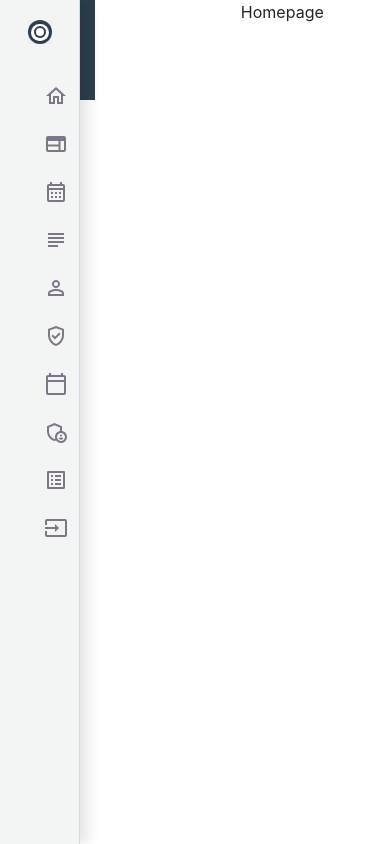
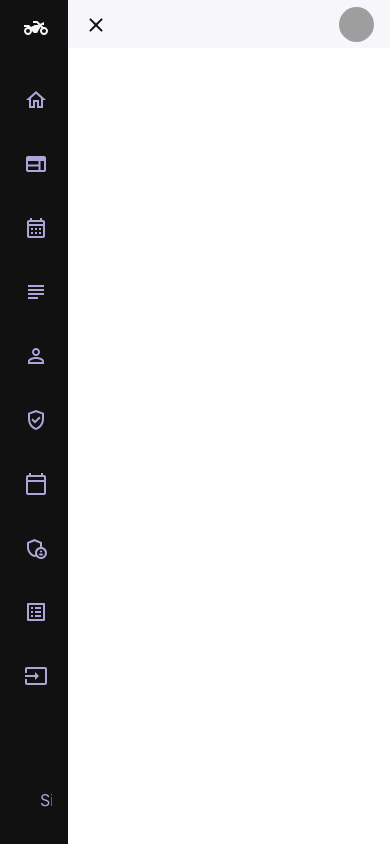
Before and after one commit to shahnawaz-pabon/awesome-react, a React (Create React App) app: page / in a window 390 px wide. Built offline with nearby package versions, Linux system fonts and the light colour scheme; grey boxes are pictures that could not be loaded.

Commit message:
sidebar responsive issue fixed with the navbar

```diff
--- a/src/App.css
+++ b/src/App.css
@@ -117,3 +117,180 @@
   background-color: #fff;
 }
 /* Sidebar toggle button ends */
+
+/* Navbar Styles */
+@import url("https://fonts.googleapis.com/css2?family=Nunito:wght@400;600;700&display=swap");
+
+:root {
+  --header-height: 3rem;
+  --nav-width: 68px;
+  --first-color: #111111;
+  --first-color-light: #afa5d9;
+  --white-color: #f7f6fb;
+  --body-font: "Nunito", sans-serif;
+  --normal-font-size: 1rem;
+  --z-fixed: 100;
+}
+
+.body-area {
+  position: relative;
+  margin: var(--header-height) 0 0 0;
+  padding: 0 1rem;
+  font-family: var(--body-font);
+  font-size: var(--normal-font-size);
+  transition: 0.5s;
+}
+
+.header {
+  width: 100%;
+  height: var(--header-height);
+  position: fixed;
+  top: 0;
+  left: 0;
+  display: flex;
+  align-items: center;
+  justify-content: space-between;
+  padding: 0 1rem;
+  background-color: var(--white-color);
+  z-index: var(--z-fixed);
+  transition: 0.5s;
+}
+
+.header_toggle {
+  color: var(--first-color);
+  font-size: 1.5rem;
+  cursor: pointer;
+}
+
+.header_img {
+  width: 35px;
+  height: 35px;
+  display: flex;
+  justify-content: center;
+  border-radius: 50%;
+  overflow: hidden;
+}
+
+.header_img img {
+  width: 40px;
+}
+
+.l-navbar {
+  position: fixed;
+  top: 0;
+  left: -30%;
+  width: var(--nav-width);
+  height: 100vh;
+  background-color: var(--first-color);
+  padding: 0.5rem 1rem 0 0;
+  transition: 0.5s;
+  z-index: var(--z-fixed);
+}
+
+.nav {
+  height: 100%;
+  display: flex;
+  flex-direction: column;
+  justify-content: space-between;
+  overflow: hidden;
+}
+
+.nav_logo,
+.nav_link {
+  display: grid;
+  grid-template-columns: max-content max-content;
+  align-items: center;
+  column-gap: 1rem;
+  padding: 0.5rem 0 0.5rem 1.5rem;
+  text-decoration: none;
+}
+
+.nav_logo {
+  margin-bottom: 2rem;
+}
+
+.nav_logo-icon {
+  font-size: 1.25rem;
+  color: var(--white-color);
+}
+
+.nav_logo-name {
+  color: var(--white-color);
+  font-weight: 700;
+}
+
+.nav_link {
+  position: relative;
+  color: var(--first-color-light);
+  margin-bottom: 1.5rem;
+  transition: 0.3s;
+}
+
+.nav_link:hover {
+  color: var(--white-color);
+}
+
+.nav_icon {
+  font-size: 1.25rem;
+}
+
+.show {
+  left: 0;
+}
+
+.body-pd {
+  transition: 0.5s;
+  padding-left: calc(var(--nav-width) + 1rem);
+}
+
+.active {
+  color: var(--white-color);
+}
+
+.active::before {
+  content: "";
+  position: absolute;
+  left: 0;
+  width: 2px;
+  height: 32px;
+  background-color: var(--white-color);
+}
+
+.height-100 {
+  height: 100vh;
+}
+
+@media screen and (min-width: 768px) {
+  .body-area {
+    margin: calc(var(--header-height) + 1rem) 0 0 0;
+    padding-left: calc(var(--nav-width) + 2rem);
+  }
+
+  .header {
+    height: calc(var(--header-height) + 1rem);
+    padding: 0 2rem 0 calc(var(--nav-width) + 2rem);
+  }
+
+  .header_img {
+    width: 40px;
+    height: 40px;
+  }
+
+  .header_img img {
+    width: 45px;
+  }
+
+  .l-navbar {
+    left: 0;
+    padding: 1rem 1rem 0 0;
+  }
+
+  .show {
+    width: calc(var(--nav-width) + 156px);
+  }
+
+  .body-pd {
+    padding-left: calc(var(--nav-width) + 188px);
+  }
+}
+/* Navbar Styles */
--- a/src/App.js
+++ b/src/App.js
@@ -1,14 +1,18 @@
 import { Routes, Route } from "react-router-dom";
-import { DynamicItem, Sidebar, dummyData } from "./components";
+import { DynamicItem, dummyData } from "./components";
+import Sidebar from "./components/sidebar/Sidebar";
 import "./App.css";
 import { NavigationBar } from "./components/navbar/Navbar";
+import { useState } from "react";
 
 function App() {
+  const [showNav, setShowNav] = useState(true);
+
   return (
-    <div id="main">
-      <NavigationBar />
-      <Sidebar>
-        <Routes>
+    <div className={`body-area${showNav ? " body-pd" : ""}`}>
+      <NavigationBar showNav={showNav} setShowNav={setShowNav} />
+      <Sidebar showNav={showNav} />
+      {/* <Routes>
           <Route path="/" element={<DynamicItem page="homepage" />} />
           {dummyData &&
             dummyData.map((item, index) => (
@@ -18,8 +22,8 @@ function App() {
                 element={<DynamicItem page={item.name} />}
               />
             ))}
-        </Routes>
-      </Sidebar>
+        </Routes> */}
+      {/* </Sidebar> */}
     </div>
   );
 }
--- a/src/components/index.jsx
+++ b/src/components/index.jsx
@@ -1,5 +1,5 @@
-export { default as Sidebar } from "./sidebar";
-export { default as SidebarItems } from "./sidebar/SidebarItems";
+// export { default as Sidebar } from "./sidebar";
+export { default as Sidebar } from "./sidebar/Sidebar";
 export { default as DynamicItem } from "./routes/[item]";
 
 export { SIDEBAR_DATA as dummyData } from "./Data";
--- a/src/components/navbar/Navbar.jsx
+++ b/src/components/navbar/Navbar.jsx
@@ -1,25 +1,30 @@
 import React from "react";
 import { Nav, Navbar, Form, FormControl } from "react-bootstrap";
 import styled from "styled-components";
-import { Styles } from "./NavbarStyles";
-export const NavigationBar = () => (
-  <Styles>
-    <Navbar expand="lg">
-      <Navbar.Brand href="/">Tutorial</Navbar.Brand>
-      <Navbar.Toggle aria-controls="basic-navbar-nav" />
-      <Form className="form-center">
-        <FormControl type="text" placeholder="Search" className="" />
-      </Form>
-      <Navbar.Collapse id="basic-navbar-nav">
-        <Nav className="ml-auto">
-          <Nav.Item>
-            <Nav.Link href="/">Home</Nav.Link>
-          </Nav.Item>
-          <Nav.Item>
-            <Nav.Link href="/about">About</Nav.Link>
-          </Nav.Item>
-        </Nav>
-      </Navbar.Collapse>
-    </Navbar>
-  </Styles>
-);
+// import { Styles } from "./NavbarStyles";
+import CloseRoundedIcon from "@mui/icons-material/CloseRounded";
+import WidgetsRoundedIcon from "@mui/icons-material/WidgetsRounded";
+
+export const NavigationBar = ({ showNav, setShowNav }) => {
+  const handleClick = () => {
+    setShowNav(!showNav);
+  };
+
+  return (
+    <header className={`header${showNav ? " body-pd" : ""}`}>
+      <div className="header_toggle">
+        {showNav ? (
+          <CloseRoundedIcon onClick={handleClick} />
+        ) : (
+          <WidgetsRoundedIcon onClick={handleClick} />
+        )}
+      </div>
+      <div className="header_img">
+        <img
+          src="https://avatars.githubusercontent.com/u/10698930?v=4"
+          alt="Pabon"
+        />
+      </div>
+    </header>
+  );
+};
--- a/src/components/navbar/NavbarStyles.js
+++ /dev/null
@@ -1,27 +0,0 @@
-import styled from "styled-components";
-
-export const Styles = styled.div`
-  .navbar {
-    background-color: #2c3e50;
-  }
-  a,
-  .navbar-nav,
-  .navbar-light .nav-link {
-    color: #f3f4f4;
-    &:hover {
-      color: white;
-    }
-  }
-  .navbar-brand {
-    font-size: 1.4em;
-    color: #f3f4f4;
-    &:hover {
-      color: white;
-    }
-  }
-  .form-center {
-    position: absolute !important;
-    left: 25%;
-    right: 25%;
-  }
-`;
--- /dev/null
+++ b/src/components/sidebar/Sidebar.jsx
@@ -0,0 +1,68 @@
+import React, { useState } from "react";
+import { Link } from "react-router-dom";
+// import {
+//   ItemsList,
+//   ItemContainer,
+//   ItemWrapper,
+//   ItemName,
+// } from "./SidebarStyles";
+import TwoWheelerIcon from "@mui/icons-material/TwoWheeler";
+
+import { dummyData } from "..";
+
+const Sidebar = ({ displaySidebar, showNav }) => {
+  const [activeItem, setActiveItem] = useState(0);
+
+  return (
+    <div className={`l-navbar${showNav ? " show" : ""}`}>
+      <nav className="nav">
+        <div>
+          <a href="#" target="_blank" className="nav_logo">
+            {/* <i className="bi bi-alexa nav_logo-icon" />{" "} */}
+            <TwoWheelerIcon className="nav_logo-icon" />{" "}
+            <span className="nav_logo-name">Pabon</span>
+          </a>
+          <div className="nav_list">
+            {dummyData &&
+              dummyData.map((itemData, index) => (
+                <a
+                  key={index}
+                  onClick={() => setActiveItem(itemData.id)}
+                  className="nav_link"
+                  href={itemData.path}
+                  // className={itemData.id === activeItem ? "active" : ""}
+                >
+                  {itemData.icon}
+                  <span className="nav_name">{itemData.name}</span>
+                </a>
+              ))}
+          </div>
+        </div>
+        <a href="https://cluemediator.com" target="_blank" className="nav_link">
+          <i className="bi bi-box-arrow-left nav_icon" />
+          <span className="nav_name">SignOut</span>
+        </a>
+      </nav>
+    </div>
+    // <ItemsList>
+    //   {dummyData.map((itemData, index) => (
+    //     <ItemContainer
+    //       key={index}
+    //       onClick={() => setActiveItem(itemData.id)}
+    //       className={itemData.id === activeItem ? "active" : ""}
+    //     >
+    //       <Link to={itemData.path}>
+    //         <ItemWrapper>
+    //           {itemData.icon}
+    //           <ItemName displaySidebar={displaySidebar}>
+    //             {itemData.name}
+    //           </ItemName>
+    //         </ItemWrapper>
+    //       </Link>
+    //     </ItemContainer>
+    //   ))}
+    // </ItemsList>
+  );
+};
+
+export default Sidebar;
--- a/src/components/sidebar/SidebarItems.jsx
+++ /dev/null
@@ -1,37 +0,0 @@
-import React, { useState } from "react";
-import { Link } from "react-router-dom";
-import {
-  ItemsList,
-  ItemContainer,
-  ItemWrapper,
-  ItemName,
-} from "./SidebarStyles";
-
-import { dummyData } from "..";
-
-const SidebarItems = ({ displaySidebar }) => {
-  const [activeItem, setActiveItem] = useState(0);
-
-  return (
-    <ItemsList>
-      {dummyData.map((itemData, index) => (
-        <ItemContainer
-          key={index}
-          onClick={() => setActiveItem(itemData.id)}
-          className={itemData.id === activeItem ? "active" : ""}
-        >
-          <Link to={itemData.path}>
-            <ItemWrapper>
-              {itemData.icon}
-              <ItemName displaySidebar={displaySidebar}>
-                {itemData.name}
-              </ItemName>
-            </ItemWrapper>
-          </Link>
-        </ItemContainer>
-      ))}
-    </ItemsList>
-  );
-};
-
-export default SidebarItems;
--- a/src/components/sidebar/index.jsx
+++ /dev/null
@@ -1,65 +0,0 @@
-import React, { useState } from "react";
-
-import {
-  Children,
-  SidebarContainer,
-  SidebarWrapper,
-  SidebarLogoWrapper,
-  SidebarLogo,
-  SidebarBrand,
-  SidebarToggler,
-} from "./SidebarStyles";
-import BrandLogo from "./BrandLogo.svg";
-
-import { SidebarItems } from "..";
-
-const MOBILE_VIEW = window.innerWidth < 468;
-
-export default function Sidebar({ children }) {
-  const [displaySidebar, setDisplaySidebar] = useState(!MOBILE_VIEW);
-
-  const handleSidebarDisplay = (e) => {
-    e.preventDefault();
-    if (window.innerWidth > 468) {
-      setDisplaySidebar(!displaySidebar);
-    } else {
-      setDisplaySidebar(false);
-    }
-  };
-
-  return (
-    <React.Fragment>
-      <SidebarContainer displaySidebar={displaySidebar}>
-        <SidebarWrapper>
-          <SidebarLogoWrapper displaySidebar={displaySidebar}>
-            <SidebarLogo href="#">
-              <span className="app-brand-logo demo">
-                <img
-                  src={BrandLogo}
-                  alt="Brand logo"
-                  style={{ height: "35px" }}
-                />
-              </span>
-              <SidebarBrand
-                displaySidebar={displaySidebar}
-                className="app__brand__text"
-              >
-                Pabon
-              </SidebarBrand>
-            </SidebarLogo>
-            <SidebarToggler
-              displaySidebar={displaySidebar}
-              onClick={handleSidebarDisplay}
-            >
-              <div className="outer__circle">
-                <div className="inner__circle" />
-              </div>
-            </SidebarToggler>
-          </SidebarLogoWrapper>
-          <SidebarItems displaySidebar={displaySidebar} />
-        </SidebarWrapper>
-      </SidebarContainer>
-      <Children displaySidebar={displaySidebar}>{children}</Children>
-    </React.Fragment>
-  );
-}
```
